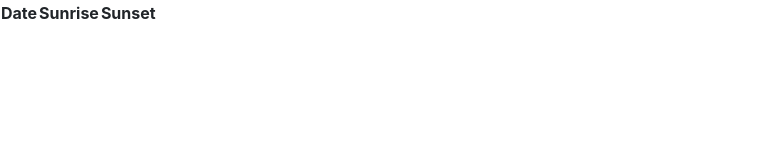
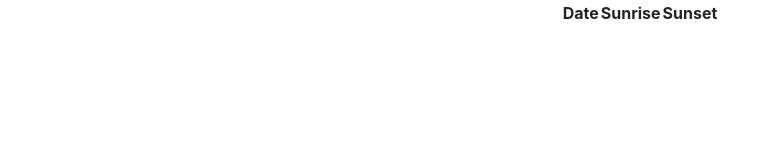
Before and after one commit to MFRWDesign/sunrise-sunset-time-display, a plain HTML site: page index.html in a window 1280 px wide. Shown: the whole page, without its empty margins (0-778 px from the left). Drawn offline with nearby package versions, Linux system fonts and the light colour scheme.

Commit message:
Put table inside of a container and a row, and center it

```diff
--- a/index.html
+++ b/index.html
@@ -26,6 +26,8 @@
 </head>
 
 <body>
+  <div class="container-fluid">
+    <div class="row justify-content-md-center">
       <table>
         <tr>
           <th>Date</th>
@@ -38,5 +40,7 @@
           <td id="sunset"></td>
         </tr>
       </table>
+    </div>
+  </div>
 </body>
 </html>
```
Lines whose indentation alone changed are shown as unchanged.
